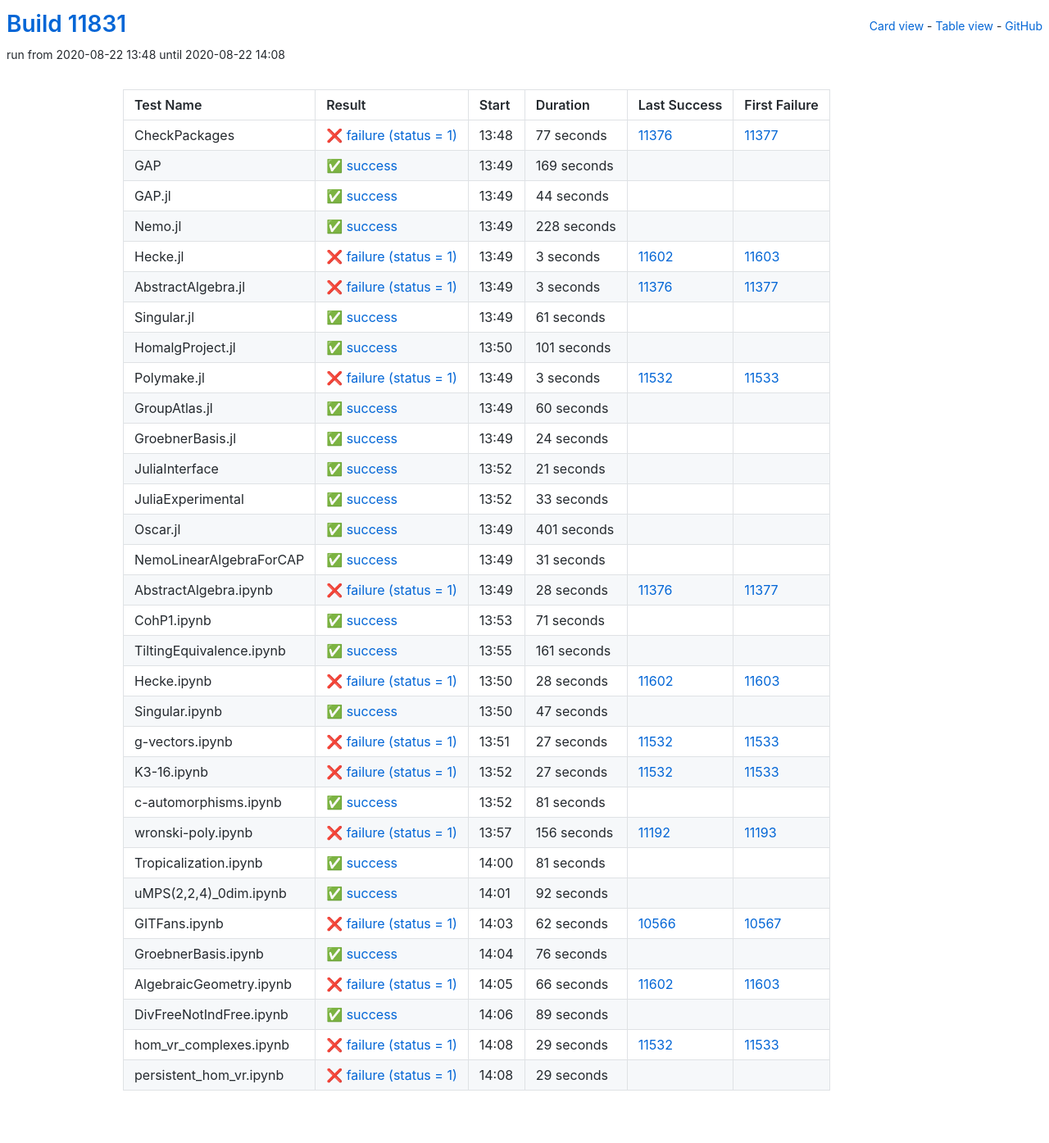
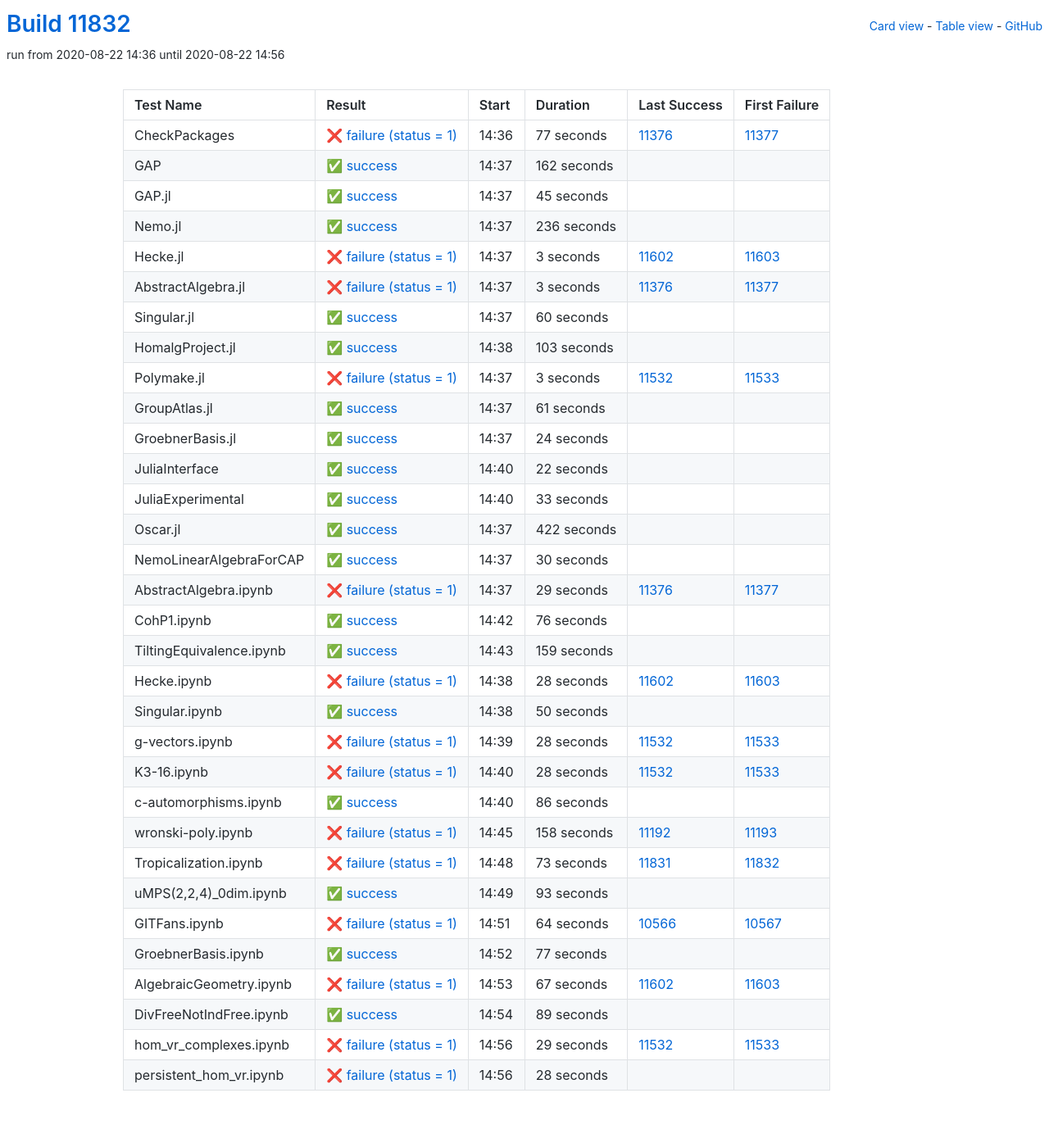
Before and after one commit to oscar-system/oscar-ci-status, a Jekyll site: the page built from table.html, in a window 1280 px wide. Shown: the whole page at 82% size. Built offline with Jekyll 4.4.1, drawn with Linux system fonts in a browser that asks for light colours.

Commit message:
Build #11832

```diff
--- a/_data/ci.yml
+++ b/_data/ci.yml
@@ -1,6 +1,6 @@
 ---
-build: 11831
-build_url: https://oscarci.mathematik.uni-kl.de/job/oscar/11831/
+build: 11832
+build_url: https://oscarci.mathematik.uni-kl.de/job/oscar/11832/
 job: oscar
 organization: oscar-system
 repo: oscar-ci-status
@@ -8,8 +8,8 @@
 tests:
 - name: CheckPackages
   id: checkpackages
-  log: https://oscarci.mathematik.uni-kl.de/job/oscar/11831/artifact/logs/build-11831/CheckPackages.log
-  start: 2020-08-22 13:48
+  log: https://oscarci.mathematik.uni-kl.de/job/oscar/11832/artifact/logs/build-11832/CheckPackages.log
+  start: 2020-08-22 14:36
   success: false
   exitcode: 1
   status: failure
@@ -20,44 +20,44 @@
   first_failure_url: https://oscarci.mathematik.uni-kl.de/job/oscar/11377/
 - name: GAP
   id: gap
-  log: https://oscarci.mathematik.uni-kl.de/job/oscar/11831/artifact/logs/build-11831/GAP.log
-  start: 2020-08-22 13:49
+  log: https://oscarci.mathematik.uni-kl.de/job/oscar/11832/artifact/logs/build-11832/GAP.log
+  start: 2020-08-22 14:37
   success: true
   exitcode: 0
   status: success
-  duration: 169
+  duration: 162
   last_success: false
   last_success_url:
   first_failure: false
   first_failure_url:
 - name: GAP.jl
   id: gap-jl
-  log: https://oscarci.mathematik.uni-kl.de/job/oscar/11831/artifact/logs/build-11831/GAP.jl.log
-  start: 2020-08-22 13:49
+  log: https://oscarci.mathematik.uni-kl.de/job/oscar/11832/artifact/logs/build-11832/GAP.jl.log
+  start: 2020-08-22 14:37
   success: true
   exitcode: 0
   status: success
-  duration: 44
+  duration: 45
   last_success: false
   last_success_url:
   first_failure: false
   first_failure_url:
 - name: Nemo.jl
   id: nemo-jl
-  log: https://oscarci.mathematik.uni-kl.de/job/oscar/11831/artifact/logs/build-11831/Nemo.jl.log
-  start: 2020-08-22 13:49
+  log: https://oscarci.mathematik.uni-kl.de/job/oscar/11832/artifact/logs/build-11832/Nemo.jl.log
+  start: 2020-08-22 14:37
   success: true
   exitcode: 0
   status: success
-  duration: 228
+  duration: 236
   last_success: false
   last_success_url:
   first_failure: false
   first_failure_url:
 - name: Hecke.jl
   id: hecke-jl
-  log: https://oscarci.mathematik.uni-kl.de/job/oscar/11831/artifact/logs/build-11831/Hecke.jl.log
-  start: 2020-08-22 13:49
+  log: https://oscarci.mathematik.uni-kl.de/job/oscar/11832/artifact/logs/build-11832/Hecke.jl.log
+  start: 2020-08-22 14:37
   success: false
   exitcode: 1
   status: failure
@@ -68,8 +68,8 @@
   first_failure_url: https://oscarci.mathematik.uni-kl.de/job/oscar/11603/
 - name: AbstractAlgebra.jl
   id: abstractalgebra-jl
-  log: https://oscarci.mathematik.uni-kl.de/job/oscar/11831/artifact/logs/build-11831/AbstractAlgebra.jl.log
-  start: 2020-08-22 13:49
+  log: https://oscarci.mathematik.uni-kl.de/job/oscar/11832/artifact/logs/build-11832/AbstractAlgebra.jl.log
+  start: 2020-08-22 14:37
   success: false
   exitcode: 1
   status: failure
@@ -80,32 +80,32 @@
   first_failure_url: https://oscarci.mathematik.uni-kl.de/job/oscar/11377/
 - name: Singular.jl
   id: singular-jl
-  log: https://oscarci.mathematik.uni-kl.de/job/oscar/11831/artifact/logs/build-11831/Singular.jl.log
-  start: 2020-08-22 13:49
+  log: https://oscarci.mathematik.uni-kl.de/job/oscar/11832/artifact/logs/build-11832/Singular.jl.log
+  start: 2020-08-22 14:37
   success: true
   exitcode: 0
   status: success
-  duration: 61
+  duration: 60
   last_success: false
   last_success_url:
   first_failure: false
   first_failure_url:
 - name: HomalgProject.jl
   id: homalgproject-jl
-  log: https://oscarci.mathematik.uni-kl.de/job/oscar/11831/artifact/logs/build-11831/HomalgProject.jl.log
-  start: 2020-08-22 13:50
+  log: https://oscarci.mathematik.uni-kl.de/job/oscar/11832/artifact/logs/build-11832/HomalgProject.jl.log
+  start: 2020-08-22 14:38
   success: true
   exitcode: 0
   status: success
-  duration: 101
+  duration: 103
   last_success: false
   last_success_url:
   first_failure: false
   first_failure_url:
 - name: Polymake.jl
   id: polymake-jl
-  log: https://oscarci.mathematik.uni-kl.de/job/oscar/11831/artifact/logs/build-11831/Polymake.jl.log
-  start: 2020-08-22 13:49
+  log: https://oscarci.mathematik.uni-kl.de/job/oscar/11832/artifact/logs/build-11832/Polymake.jl.log
+  start: 2020-08-22 14:37
   success: false
   exitcode: 1
   status: failure
@@ -116,20 +116,20 @@
   first_failure_url: https://oscarci.mathematik.uni-kl.de/job/oscar/11533/
 - name: GroupAtlas.jl
   id: groupatlas-jl
-  log: https://oscarci.mathematik.uni-kl.de/job/oscar/11831/artifact/logs/build-11831/GroupAtlas.jl.log
-  start: 2020-08-22 13:49
+  log: https://oscarci.mathematik.uni-kl.de/job/oscar/11832/artifact/logs/build-11832/GroupAtlas.jl.log
+  start: 2020-08-22 14:37
   success: true
   exitcode: 0
   status: success
-  duration: 60
+  duration: 61
   last_success: false
   last_success_url:
   first_failure: false
   first_failure_url:
 - name: GroebnerBasis.jl
   id: groebnerbasis-jl
-  log: https://oscarci.mathematik.uni-kl.de/job/oscar/11831/artifact/logs/build-11831/GroebnerBasis.jl.log
-  start: 2020-08-22 13:49
+  log: https://oscarci.mathematik.uni-kl.de/job/oscar/11832/artifact/logs/build-11832/GroebnerBasis.jl.log
+  start: 2020-08-22 14:37
   success: true
   exitcode: 0
   status: success
@@ -140,20 +140,20 @@
   first_failure_url:
 - name: JuliaInterface
   id: juliainterface
-  log: https://oscarci.mathematik.uni-kl.de/job/oscar/11831/artifact/logs/build-11831/JuliaInterface.log
-  start: 2020-08-22 13:52
+  log: https://oscarci.mathematik.uni-kl.de/job/oscar/11832/artifact/logs/build-11832/JuliaInterface.log
+  start: 2020-08-22 14:40
   success: true
   exitcode: 0
   status: success
-  duration: 21
+  duration: 22
   last_success: false
   last_success_url:
   first_failure: false
   first_failure_url:
 - name: JuliaExperimental
   id: juliaexperimental
-  log: https://oscarci.mathematik.uni-kl.de/job/oscar/11831/artifact/logs/build-11831/JuliaExperimental.log
-  start: 2020-08-22 13:52
+  log: https://oscarci.mathematik.uni-kl.de/job/oscar/11832/artifact/logs/build-11832/JuliaExperimental.log
+  start: 2020-08-22 14:40
   success: true
   exitcode: 0
   status: success
@@ -164,68 +164,68 @@
   first_failure_url:
 - name: Oscar.jl
   id: oscar-jl
-  log: https://oscarci.mathematik.uni-kl.de/job/oscar/11831/artifact/logs/build-11831/Oscar.jl.log
-  start: 2020-08-22 13:49
+  log: https://oscarci.mathematik.uni-kl.de/job/oscar/11832/artifact/logs/build-11832/Oscar.jl.log
+  start: 2020-08-22 14:37
   success: true
   exitcode: 0
   status: success
-  duration: 401
+  duration: 422
   last_success: false
   last_success_url:
   first_failure: false
   first_failure_url:
 - name: NemoLinearAlgebraForCAP
   id: nemolinearalgebraforcap
-  log: https://oscarci.mathematik.uni-kl.de/job/oscar/11831/artifact/logs/build-11831/NemoLinearAlgebraForCAP.log
-  start: 2020-08-22 13:49
+  log: https://oscarci.mathematik.uni-kl.de/job/oscar/11832/artifact/logs/build-11832/NemoLinearAlgebraForCAP.log
+  start: 2020-08-22 14:37
   success: true
   exitcode: 0
   status: success
-  duration: 31
+  duration: 30
   last_success: false
   last_success_url:
   first_failure: false
   first_failure_url:
 - name: AbstractAlgebra.ipynb
   id: abstractalgebra-ipynb
-  log: https://oscarci.mathematik.uni-kl.de/job/oscar/11831/artifact/logs/build-11831/AbstractAlgebra.ipynb.log
-  start: 2020-08-22 13:49
+  log: https://oscarci.mathematik.uni-kl.de/job/oscar/11832/artifact/logs/build-11832/AbstractAlgebra.ipynb.log
+  start: 2020-08-22 14:37
   success: false
   exitcode: 1
   status: failure
-  duration: 28
+  duration: 29
   last_success: 11376
   last_success_url: https://oscarci.mathematik.uni-kl.de/job/oscar/11376/
   first_failure: 11377
   first_failure_url: https://oscarci.mathematik.uni-kl.de/job/oscar/11377/
 - name: CohP1.ipynb
   id: cohp1-ipynb
-  log: https://oscarci.mathematik.uni-kl.de/job/oscar/11831/artifact/logs/build-11831/CohP1.ipynb.log
-  start: 2020-08-22 13:53
+  log: https://oscarci.mathematik.uni-kl.de/job/oscar/11832/artifact/logs/build-11832/CohP1.ipynb.log
+  start: 2020-08-22 14:42
   success: true
   exitcode: 0
   status: success
-  duration: 71
+  duration: 76
   last_success: false
   last_success_url:
   first_failure: false
   first_failure_url:
 - name: TiltingEquivalence.ipynb
   id: tiltingequivalence-ipynb
-  log: https://oscarci.mathematik.uni-kl.de/job/oscar/11831/artifact/logs/build-11831/TiltingEquivalence.ipynb.log
-  start: 2020-08-22 13:55
+  log: https://oscarci.mathematik.uni-kl.de/job/oscar/11832/artifact/logs/build-11832/TiltingEquivalence.ipynb.log
+  start: 2020-08-22 14:43
   success: true
   exitcode: 0
   status: success
-  duration: 161
+  duration: 159
   last_success: false
   last_success_url:
   first_failure: false
   first_failure_url:
 - name: Hecke.ipynb
   id: hecke-ipynb
-  log: https://oscarci.mathematik.uni-kl.de/job/oscar/11831/artifact/logs/build-11831/Hecke.ipynb.log
-  start: 2020-08-22 13:50
+  log: https://oscarci.mathematik.uni-kl.de/job/oscar/11832/artifact/logs/build-11832/Hecke.ipynb.log
+  start: 2020-08-22 14:38
   success: false
   exitcode: 1
   status: failure
@@ -236,128 +236,128 @@
   first_failure_url: https://oscarci.mathematik.uni-kl.de/job/oscar/11603/
 - name: Singular.ipynb
   id: singular-ipynb
-  log: https://oscarci.mathematik.uni-kl.de/job/oscar/11831/artifact/logs/build-11831/Singular.ipynb.log
-  start: 2020-08-22 13:50
+  log: https://oscarci.mathematik.uni-kl.de/job/oscar/11832/artifact/logs/build-11832/Singular.ipynb.log
+  start: 2020-08-22 14:38
   success: true
   exitcode: 0
   status: success
-  duration: 47
+  duration: 50
   last_success: false
   last_success_url:
   first_failure: false
   first_failure_url:
 - name: g-vectors.ipynb
   id: g-vectors-ipynb
-  log: https://oscarci.mathematik.uni-kl.de/job/oscar/11831/artifact/logs/build-11831/g-vectors.ipynb.log
-  start: 2020-08-22 13:51
+  log: https://oscarci.mathematik.uni-kl.de/job/oscar/11832/artifact/logs/build-11832/g-vectors.ipynb.log
+  start: 2020-08-22 14:39
   success: false
   exitcode: 1
   status: failure
-  duration: 27
+  duration: 28
   last_success: 11532
   last_success_url: https://oscarci.mathematik.uni-kl.de/job/oscar/11532/
   first_failure: 11533
   first_failure_url: https://oscarci.mathematik.uni-kl.de/job/oscar/11533/
 - name: K3-16.ipynb
   id: k3-16-ipynb
-  log: https://oscarci.mathematik.uni-kl.de/job/oscar/11831/artifact/logs/build-11831/K3-16.ipynb.log
-  start: 2020-08-22 13:52
+  log: https://oscarci.mathematik.uni-kl.de/job/oscar/11832/artifact/logs/build-11832/K3-16.ipynb.log
+  start: 2020-08-22 14:40
   success: false
   exitcode: 1
   status: failure
-  duration: 27
+  duration: 28
   last_success: 11532
   last_success_url: https://oscarci.mathematik.uni-kl.de/job/oscar/11532/
   first_failure: 11533
   first_failure_url: https://oscarci.mathematik.uni-kl.de/job/oscar/11533/
 - name: c-automorphisms.ipynb
   id: c-automorphisms-ipynb
-  log: https://oscarci.mathematik.uni-kl.de/job/oscar/11831/artifact/logs/build-11831/c-automorphisms.ipynb.log
-  start: 2020-08-22 13:52
+  log: https://oscarci.mathematik.uni-kl.de/job/oscar/11832/artifact/logs/build-11832/c-automorphisms.ipynb.log
+  start: 2020-08-22 14:40
   success: true
   exitcode: 0
   status: success
-  duration: 81
+  duration: 86
   last_success: false
   last_success_url:
   first_failure: false
   first_failure_url:
 - name: wronski-poly.ipynb
   id: wronski-poly-ipynb
-  log: https://oscarci.mathematik.uni-kl.de/job/oscar/11831/artifact/logs/build-11831/wronski-poly.ipynb.log
-  start: 2020-08-22 13:57
+  log: https://oscarci.mathematik.uni-kl.de/job/oscar/11832/artifact/logs/build-11832/wronski-poly.ipynb.log
+  start: 2020-08-22 14:45
   success: false
   exitcode: 1
   status: failure
-  duration: 156
+  duration: 158
   last_success: 11192
   last_success_url: https://oscarci.mathematik.uni-kl.de/job/oscar/11192/
   first_failure: 11193
   first_failure_url: https://oscarci.mathematik.uni-kl.de/job/oscar/11193/
 - name: Tropicalization.ipynb
   id: tropicalization-ipynb
-  log: https://oscarci.mathematik.uni-kl.de/job/oscar/11831/artifact/logs/build-11831/Tropicalization.ipynb.log
-  start: 2020-08-22 14:00
+  log: https://oscarci.mathematik.uni-kl.de/job/oscar/11832/artifact/logs/build-11832/Tropicalization.ipynb.log
+  start: 2020-08-22 14:48
+  success: false
+  exitcode: 1
+  status: failure
+  duration: 73
+  last_success: 11831
+  last_success_url: https://oscarci.mathematik.uni-kl.de/job/oscar/11831/
+  first_failure: 11832
+  first_failure_url: https://oscarci.mathematik.uni-kl.de/job/oscar/11832/
+- name: uMPS(2,2,4)_0dim.ipynb
+  id: umps-2-2-4-0dim-ipynb
+  log: https://oscarci.mathematik.uni-kl.de/job/oscar/11832/artifact/logs/build-11832/uMPS-2-2-4-_0dim.ipynb.log
+  start: 2020-08-22 14:49
   success: true
   exitcode: 0
   status: success
-  duration: 81
-  last_success: false
-  last_success_url:
-  first_failure: false
-  first_failure_url:
-- name: uMPS(2,2,4)_0dim.ipynb
-  id: umps-2-2-4-0dim-ipynb
-  log: https://oscarci.mathematik.uni-kl.de/job/oscar/11831/artifact/logs/build-11831/uMPS-2-2-4-_0dim.ipynb.log
-  start: 2020-08-22 14:01
-  success: true
-  exitcode: 0
-  status: success
-  duration: 92
+  duration: 93
   last_success: false
   last_success_url:
   first_failure: false
   first_failure_url:
 - name: GITFans.ipynb
   id: gitfans-ipynb
-  log: https://oscarci.mathematik.uni-kl.de/job/oscar/11831/artifact/logs/build-11831/GITFans.ipynb.log
-  start: 2020-08-22 14:03
+  log: https://oscarci.mathematik.uni-kl.de/job/oscar/11832/artifact/logs/build-11832/GITFans.ipynb.log
+  start: 2020-08-22 14:51
   success: false
   exitcode: 1
   status: failure
-  duration: 62
+  duration: 64
   last_success: 10566
   last_success_url: https://oscarci.mathematik.uni-kl.de/job/oscar/10566/
   first_failure: 10567
   first_failure_url: https://oscarci.mathematik.uni-kl.de/job/oscar/10567/
 - name: GroebnerBasis.ipynb
   id: groebnerbasis-ipynb
-  log: https://oscarci.mathematik.uni-kl.de/job/oscar/11831/artifact/logs/build-11831/GroebnerBasis.ipynb.log
-  start: 2020-08-22 14:04
+  log: https://oscarci.mathematik.uni-kl.de/job/oscar/11832/artifact/logs/build-11832/GroebnerBasis.ipynb.log
+  start: 2020-08-22 14:52
   success: true
   exitcode: 0
   status: success
-  duration: 76
+  duration: 77
   last_success: false
   last_success_url:
   first_failure: false
   first_failure_url:
 - name: AlgebraicGeometry.ipynb
   id: algebraicgeometry-ipynb
-  log: https://oscarci.mathematik.uni-kl.de/job/oscar/11831/artifact/logs/build-11831/AlgebraicGeometry.ipynb.log
-  start: 2020-08-22 14:05
+  log: https://oscarci.mathematik.uni-kl.de/job/oscar/11832/artifact/logs/build-11832/AlgebraicGeometry.ipynb.log
+  start: 2020-08-22 14:53
   success: false
   exitcode: 1
   status: failure
-  duration: 66
+  duration: 67
   last_success: 11602
   last_success_url: https://oscarci.mathematik.uni-kl.de/job/oscar/11602/
   first_failure: 11603
   first_failure_url: https://oscarci.mathematik.uni-kl.de/job/oscar/11603/
 - name: DivFreeNotIndFree.ipynb
   id: divfreenotindfree-ipynb
-  log: https://oscarci.mathematik.uni-kl.de/job/oscar/11831/artifact/logs/build-11831/DivFreeNotIndFree.ipynb.log
-  start: 2020-08-22 14:06
+  log: https://oscarci.mathematik.uni-kl.de/job/oscar/11832/artifact/logs/build-11832/DivFreeNotIndFree.ipynb.log
+  start: 2020-08-22 14:54
   success: true
   exitcode: 0
   status: success
@@ -368,8 +368,8 @@
   first_failure_url:
 - name: hom_vr_complexes.ipynb
   id: hom-vr-complexes-ipynb
-  log: https://oscarci.mathematik.uni-kl.de/job/oscar/11831/artifact/logs/build-11831/hom_vr_complexes.ipynb.log
-  start: 2020-08-22 14:08
+  log: https://oscarci.mathematik.uni-kl.de/job/oscar/11832/artifact/logs/build-11832/hom_vr_complexes.ipynb.log
+  start: 2020-08-22 14:56
   success: false
   exitcode: 1
   status: failure
@@ -380,12 +380,12 @@
   first_failure_url: https://oscarci.mathematik.uni-kl.de/job/oscar/11533/
 - name: persistent_hom_vr.ipynb
   id: persistent-hom-vr-ipynb
-  log: https://oscarci.mathematik.uni-kl.de/job/oscar/11831/artifact/logs/build-11831/persistent_hom_vr.ipynb.log
-  start: 2020-08-22 14:08
+  log: https://oscarci.mathematik.uni-kl.de/job/oscar/11832/artifact/logs/build-11832/persistent_hom_vr.ipynb.log
+  start: 2020-08-22 14:56
   success: false
   exitcode: 1
   status: failure
-  duration: 29
+  duration: 28
   last_success: false
   last_success_url:
   first_failure: false
```
Also changed, not shown: README.md.
